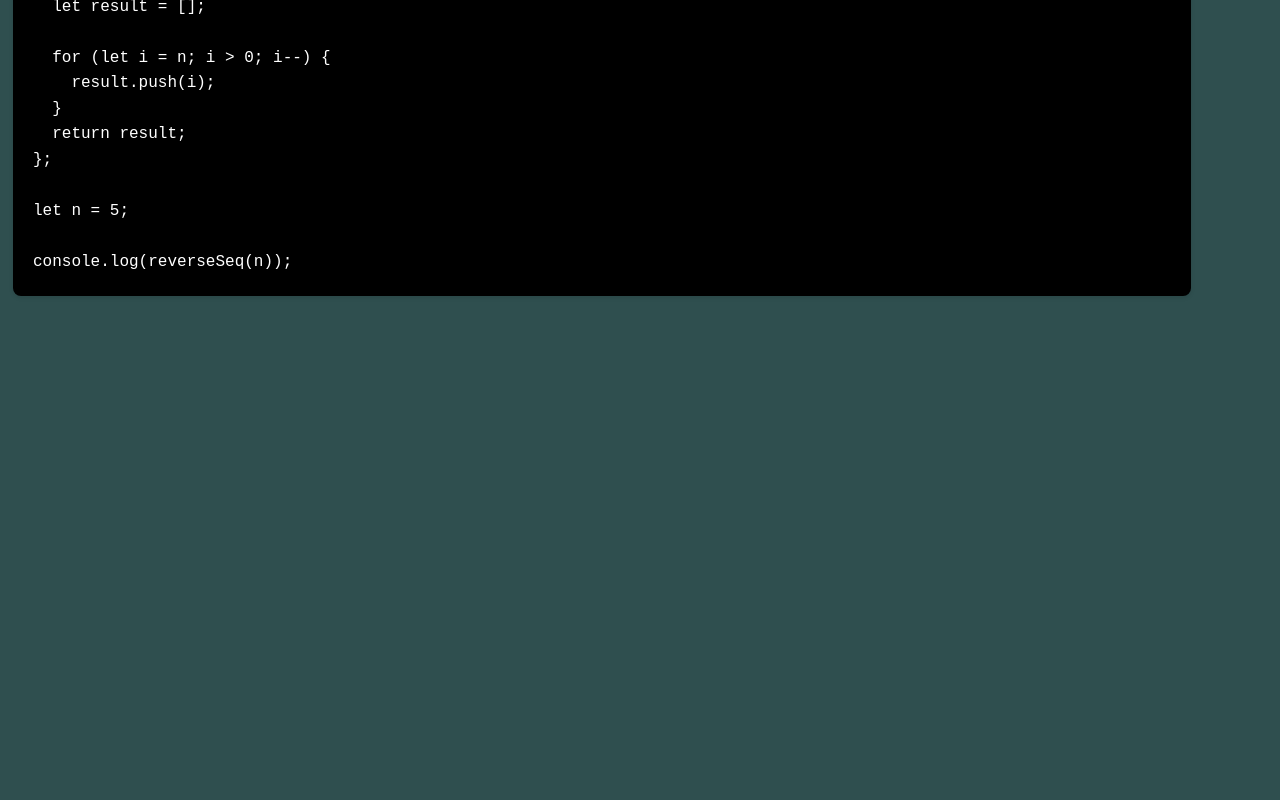
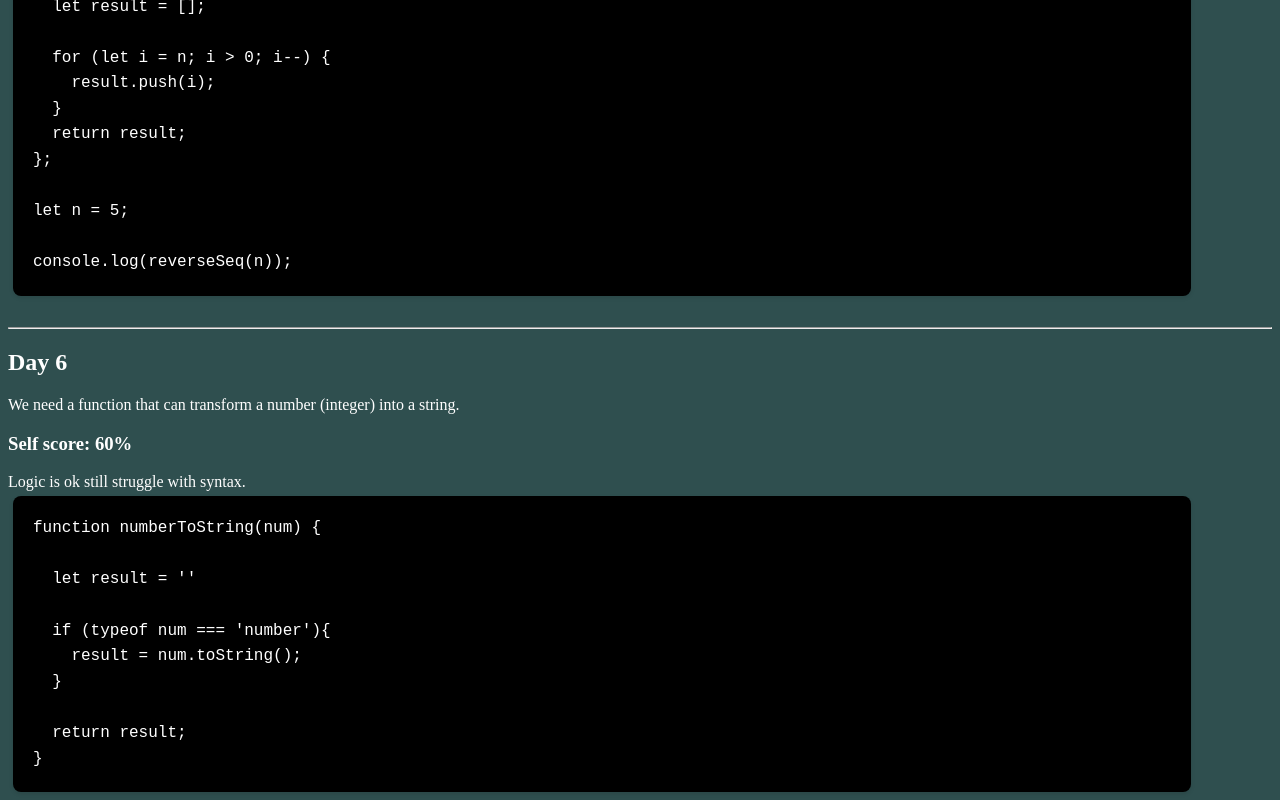
Before and after one commit to ChonCanCode/03-chon-codex, a React (Vite) app: page / in a window 1280 px wide. Shown: the part 3009-3809 px from the top of the page. Before the commit the page ends 3313 px from the top, so only its background shows below. Built offline with nearby package versions, Linux system fonts and the light colour scheme.

Commit message:
Day 6 challenge completed

```diff
--- a/src/App.tsx
+++ b/src/App.tsx
@@ -155,6 +155,27 @@ let n = 5;
 
 console.log(reverseSeq(n));`}
       </code>
+      <br />
+      <hr />
+      <h2>Day 6</h2>
+      <span>
+        We need a function that can transform a number (integer) into a string.
+      </span>
+
+      <h3>Self score: 60%</h3>
+      <span>Logic is ok still struggle with syntax.</span>
+      <code>
+        {`function numberToString(num) {
+
+  let result = ''
+
+  if (typeof num === 'number'){
+    result = num.toString();
+  }
+
+  return result;
+}`}
+      </code>
     </>
   );
 }
```
Also changed, not shown: src/js-daily/code-playground.js (+4 -9 lines).
